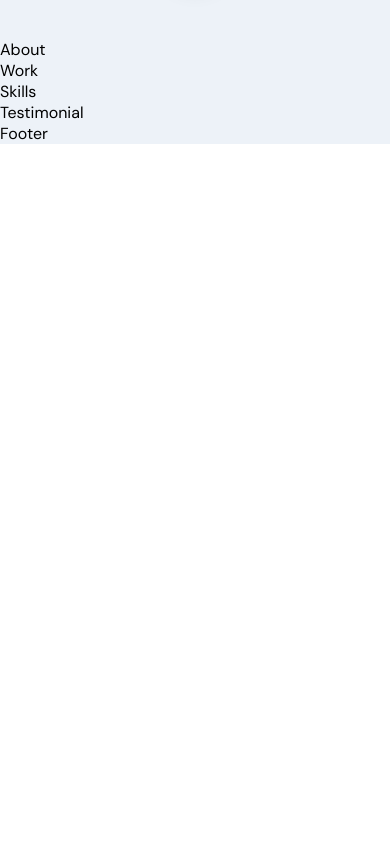
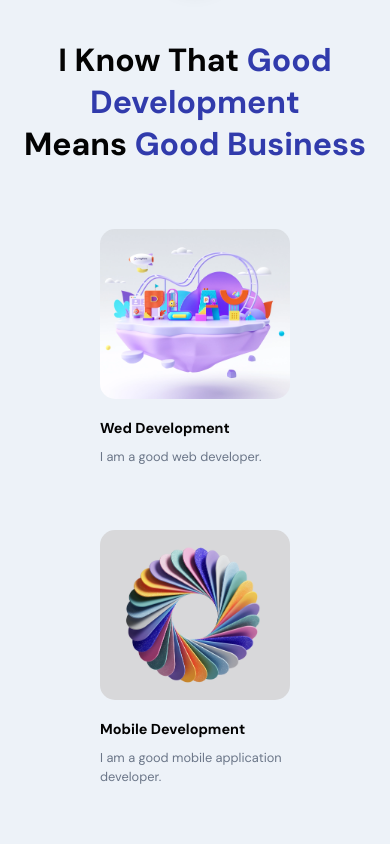
Before and after one commit to yaf8/Portfolio-website, a React (Vite) app in the folder frontend/: page / in a window 390 px wide. Shown: the part 1160-2004 px from the top of the page. Before the commit the page ends 1304 px from the top, so only its background shows below. Built offline with nearby package versions, Linux system fonts and the light colour scheme.

Commit message:
add responsivness

```diff
--- a/frontend/src/container/About/About.jsx
+++ b/frontend/src/container/About/About.jsx
@@ -1,10 +1,58 @@
-import React from 'react';
-import './About.scss';
+/* eslint-disable no-unused-vars */
+import React, { useState, useEffect } from "react";
+import "./About.scss";
+import { images } from '../../constants'
+import { motion } from "framer-motion";
 
 const About = () => {
+  const abouts = [
+    {
+      title: "Wed Development",
+      description: "I am a good web developer.",
+      imgUrl: images.about01,
+    },
+    {
+      title: "Mobile Development",
+      description: "I am a good mobile application developer.",
+      imgUrl: images.about02,
+    },
+    {
+      title: "Programmer",
+      description: "I am a good programmer.",
+      imgUrl: images.about03,
+    },
+    {
+      title: "UI/UX designer",
+      description: "I am a good UI/UX designer.",
+      imgUrl: images.about04,
+    },
+  ];
+
   return (
-    <div>About</div>
-  )
-}
+    <>
+      <h2 className="head-text">
+        I know that
+        <span> Good Development </span>
+        <br />
+        means
+        <span> Good Business</span>
+      </h2>
+      <div className="app__profiles">
+        {abouts.map((about, index) => (
+            <motion.div
+              whileInView={{opacity: 1}}
+              whileHover={{ scale: 1.1}}
+              transition={{ duration: .5, type: 'tween'}}
+              className='app__profile-item'
+              key={about.title + index}>
+                <img src={about.imgUrl} alt={about.title} />
+                <h2 className="bold-text" style={{marginTop: 20}}>{about.title}</h2>
+                <p className="p-text" style={{marginTop: 10}}>{about.description}</p>
+              </motion.div>
+          ))}
+      </div>
+    </>
+  );
+};
 
-export default About
+export default About;
--- a/frontend/src/container/About/About.scss
+++ b/frontend/src/container/About/About.scss
@@ -0,0 +1,51 @@
+.app__about {
+    flex: 1;
+    width: 100%;
+    flex-direction: column;
+  }
+
+  .app__profiles {
+    display: flex;
+    justify-content: center;
+    align-items: flex-start;
+    flex-wrap: wrap;
+    margin-top: 2rem;
+  }
+
+  .app__profile-item {
+    width: 190px;
+    display: flex;
+    justify-content: flex-start;
+    align-items: flex-start;
+    flex-direction: column;
+    margin: 2rem;
+
+    img {
+      width: 100%;
+      height: 170px;
+      border-radius: 15px;
+      object-fit: cover;
+    }
+
+    @media screen and (min-width: 2000px) {
+      width: 370px;
+      margin: 2rem 4rem;
+
+      img {
+        height: 320px;
+        object-fit: contain;
+      }
+
+      @media screen and (min-width: 2000px) {
+        width: 370px;
+        margin: 2rem 4rem;
+
+        img {
+            width: 100%;
+            height: 320px;
+            border-radius: 15px;
+            object-fit: cover;
+          }
+      }
+    }
+  }
```
